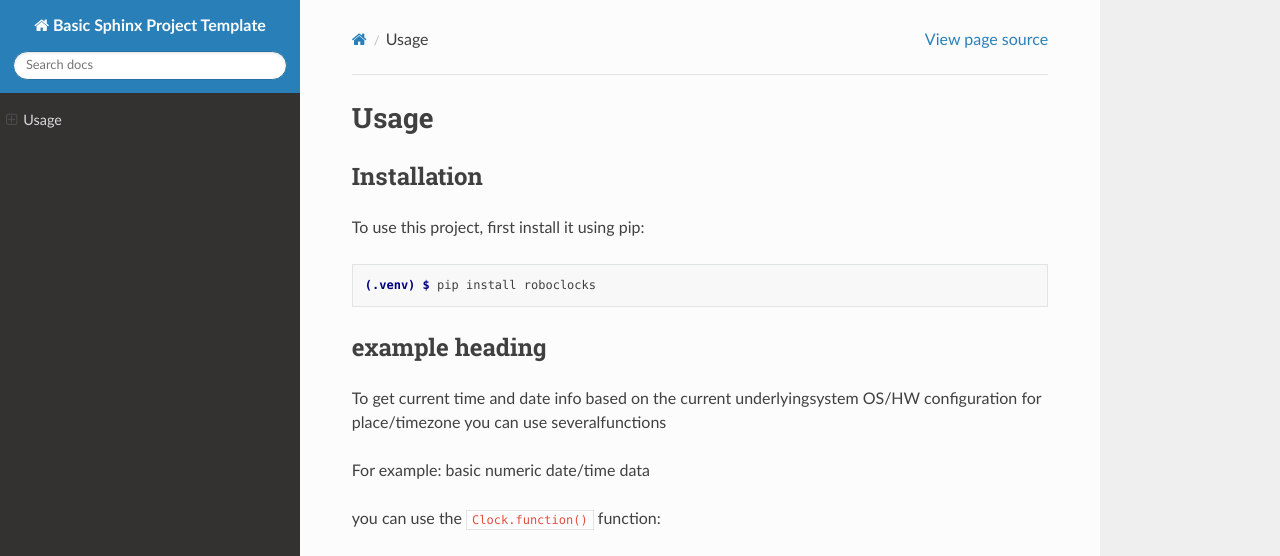
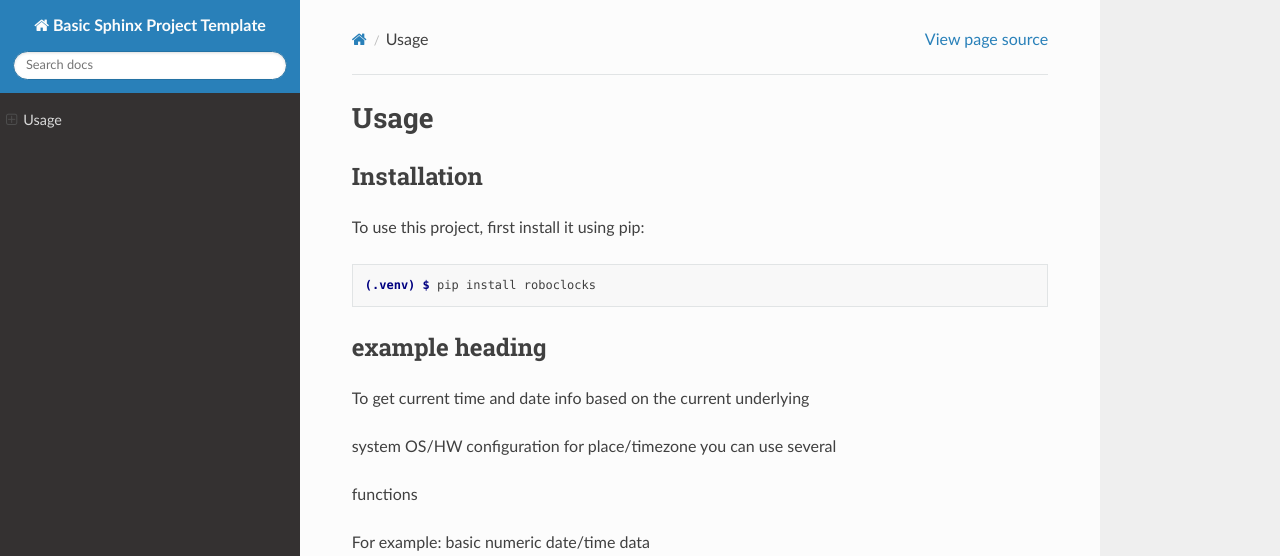
Before and after one commit to mkner/robo-pid, a Sphinx documentation site: the page built from docs/usage.rst, in a window 1280 px wide and 1395 px high. Shown: the top 556 px of the window. Built offline with Sphinx 7.4.7 and the Read the Docs theme 2.0.0, drawn with Linux system fonts in a browser that asks for light colours; grey boxes are pictures that could not be loaded.

Commit message:
Update usage.rst

```diff
--- a/docs/usage.rst
+++ b/docs/usage.rst
@@ -15,8 +15,10 @@ To use this project, first install it using pip:
 example heading
 ----------------
 
-To get current time and date info based on the current underlying\
-system OS/HW configuration for place/timezone you can use several\
+To get current time and date info based on the current underlying
+
+system OS/HW configuration for place/timezone you can use several
+
 functions
 
 For example: basic numeric date/time data
```
